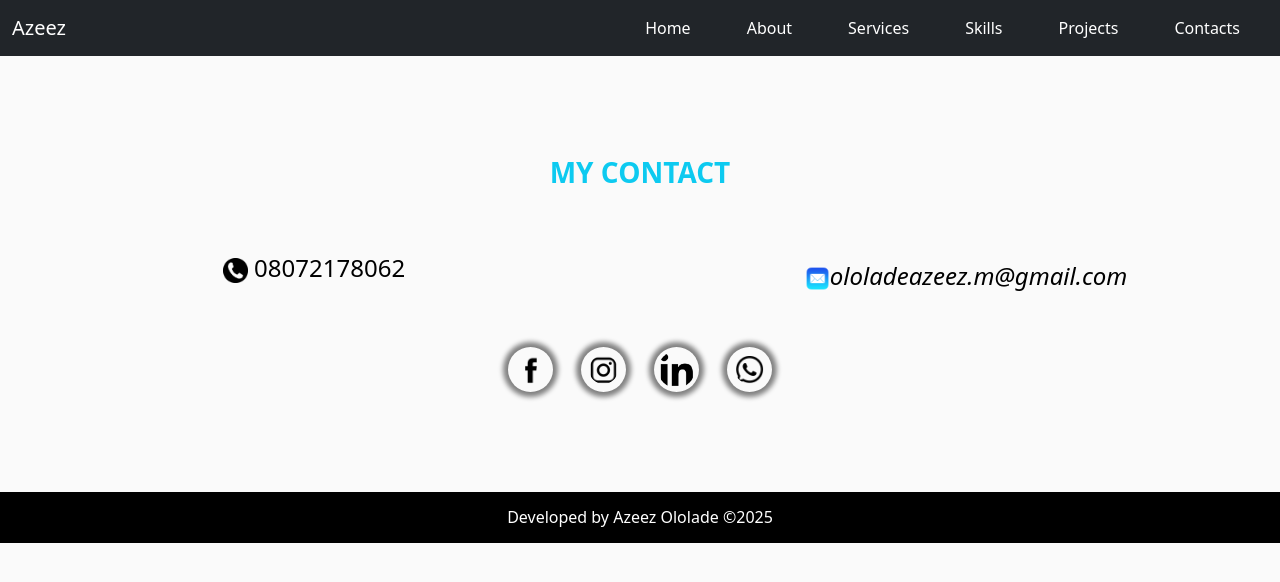
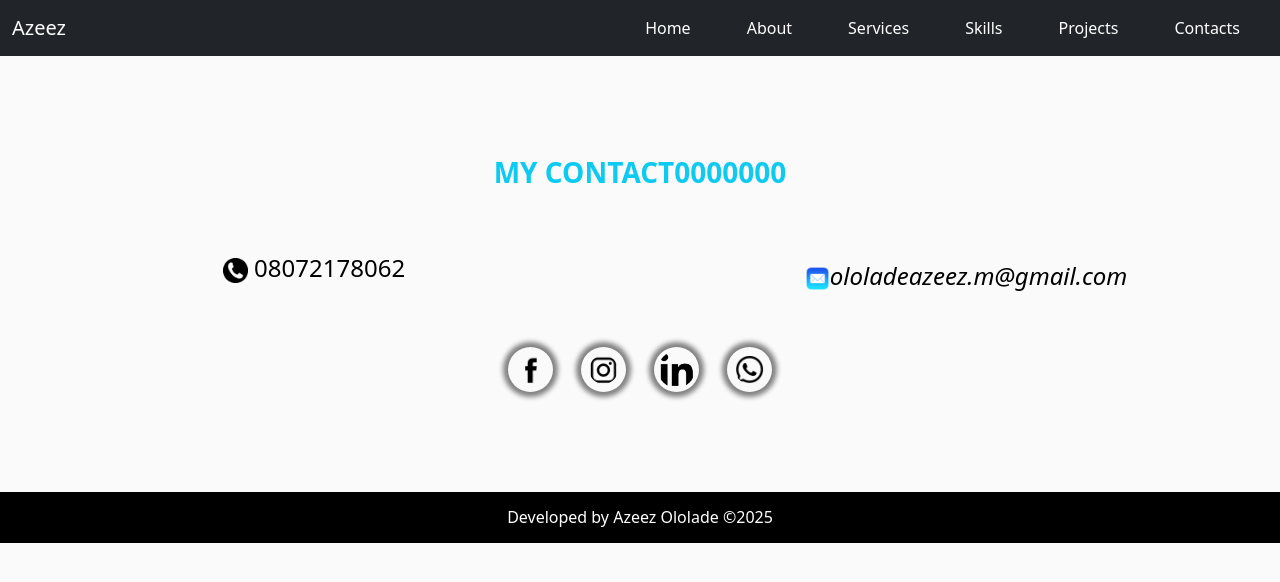
Before and after one commit to hayZedTech/port-frontend, a React (Vite) app: page /contacts in a window 1280 px wide. Shown: the top 582 px of the page. Built offline with nearby package versions, Linux system fonts and the light colour scheme.

Commit message:
Initial commit

```diff
--- a/src/Contacts.jsx
+++ b/src/Contacts.jsx
@@ -18,7 +18,7 @@ export const Contacts = () => {
   return (
     <>
     <section id="contacts2" className="Contacts text-center">
-      <h3 className="text-info text-center my-4 "><b>MY CONTACT</b></h3><br />
+      <h3 className="text-info text-center my-4 "><b>MY CONTACT0000000</b></h3><br />
       <div className="row text-black" id="">
         <h4 className="col-sm my-3">
           <a href="tel:+2348072178062" className="text-black text-decoration-none">
```
